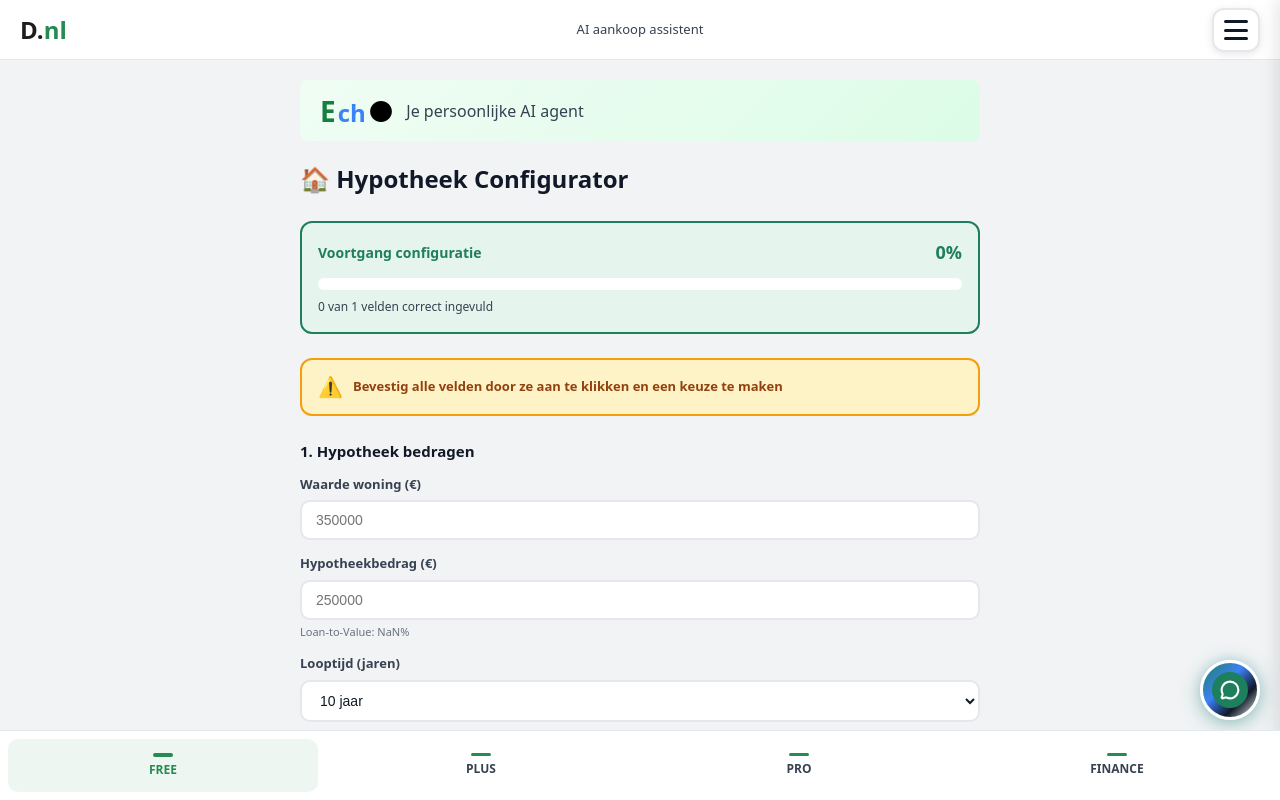
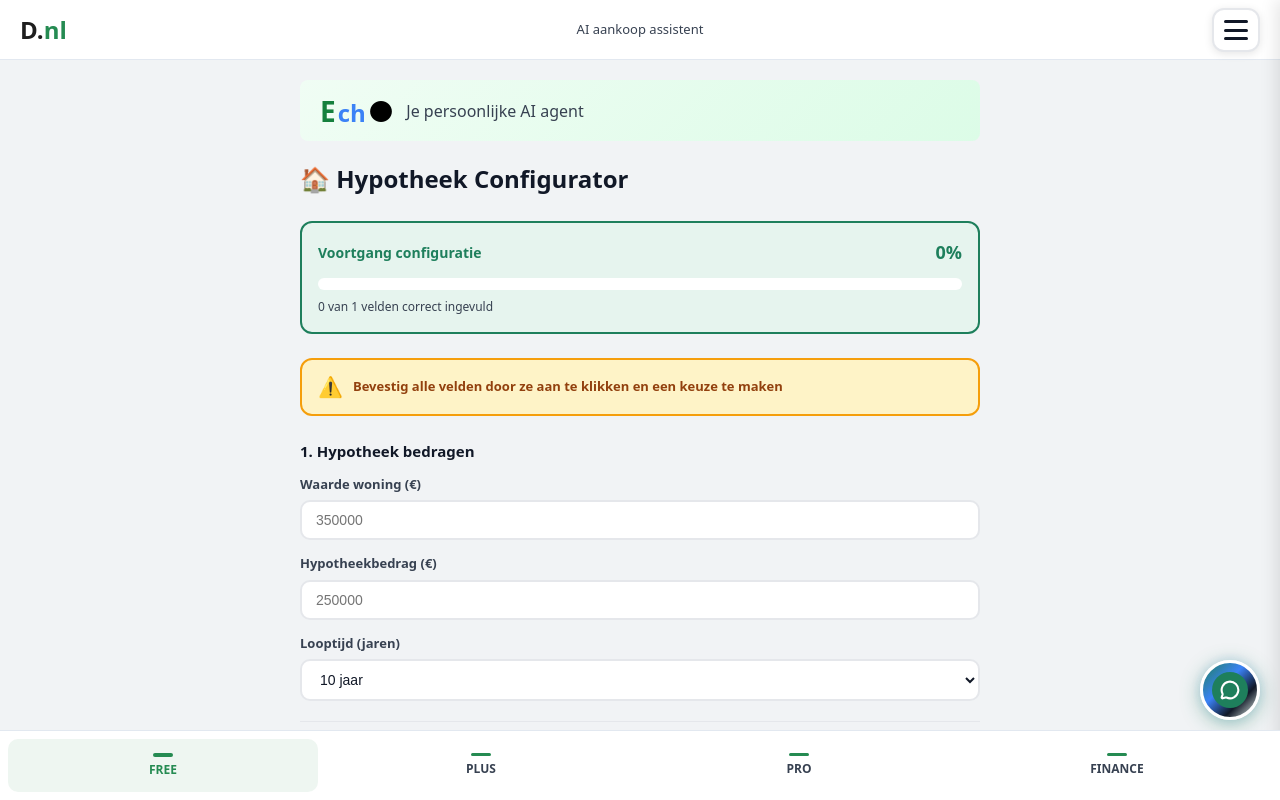
Before and after one commit to gorski1981mario-commits/dealsense-mvp, a Next.js app: page /mortgage in a window 1280 px wide. Built offline with nearby package versions, Linux system fonts and the light colour scheme.

Commit message:
Fix TypeScript errors in MortgageConfigurator - add type guards for arithmetic operations on number | '' types

```diff
--- a/app/components/configurators/MortgageConfigurator.tsx
+++ b/app/components/configurators/MortgageConfigurator.tsx
@@ -108,7 +108,9 @@ export default function MortgageConfigurator({ packageType = 'finance', userId }
           <div style={{ marginBottom: '14px' }}>
             <label style={{ display: 'block', fontSize: '13px', fontWeight: 600, color: '#374151', marginBottom: '6px' }}>Hypotheekbedrag (€)</label>
             <input type="number" min="50000" max="1500000" step="10000" value={mortgageAmount} onChange={(e) => setMortgageAmount(parseInt(e.target.value))} disabled={isLocked} placeholder="250000" style={{ width: '100%', padding: '10px 14px', border: '2px solid #E5E7EB', borderRadius: '10px', fontSize: '14px', fontWeight: 500, color: '#111827', background: isLocked ? '#F3F4F6' : 'white', cursor: isLocked ? 'not-allowed' : 'text' }} />
-            <div style={{ fontSize: '11px', color: '#6B7280', marginTop: '4px' }}>Loan-to-Value: {Math.round((mortgageAmount / houseValue) * 100)}%</div>
+            {typeof mortgageAmount === 'number' && typeof houseValue === 'number' && houseValue > 0 && (
+              <div style={{ fontSize: '11px', color: '#6B7280', marginTop: '4px' }}>Loan-to-Value: {Math.round((mortgageAmount / houseValue) * 100)}%</div>
+            )}
           </div>
 
           <div>
@@ -156,7 +158,9 @@ export default function MortgageConfigurator({ packageType = 'finance', userId }
           <div>
             <label style={{ display: 'block', fontSize: '13px', fontWeight: 600, color: '#374151', marginBottom: '6px' }}>Partner inkomen (€, optioneel)</label>
             <input type="number" min="0" max="200000" step="5000" value={partnerIncome} onChange={(e) => setPartnerIncome(parseInt(e.target.value))} placeholder="0" style={{ width: '100%', padding: '10px 14px', border: '2px solid #E5E7EB', borderRadius: '10px', fontSize: '14px', fontWeight: 500, color: '#111827', background: 'white' }} />
-            <div style={{ fontSize: '11px', color: '#6B7280', marginTop: '4px' }}>Totaal inkomen: €{(income + partnerIncome).toLocaleString()}</div>
+            {typeof income === 'number' && typeof partnerIncome === 'number' && (
+              <div style={{ fontSize: '11px', color: '#6B7280', marginTop: '4px' }}>Totaal inkomen: €{(income + partnerIncome).toLocaleString()}</div>
+            )}
           </div>
         </div>
 
```
